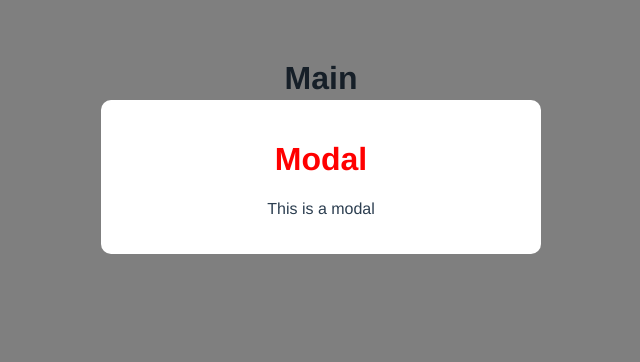
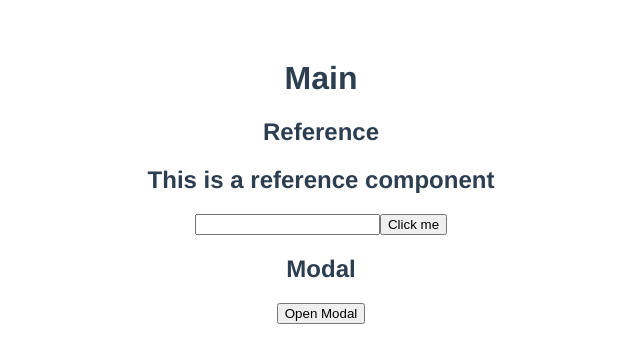
Before and after one commit to agung2001/hands-on-vue, a Vue app in the folder modal-project/: page / in a window 1280 px wide. Shown: the top 362 px of the page, without its empty margins (319-959 px from the left). Built offline with nearby package versions, Linux system fonts and the light colour scheme.

Commit message:
feat: implement emit

```diff
--- a/modal-project/src/components/Main.vue
+++ b/modal-project/src/components/Main.vue
@@ -1,19 +1,28 @@
 <script setup lang="ts">
+import { reactive } from 'vue';
 import Modal from './Modal.vue'
 import Reference from './Reference.vue';
 import { IModal } from '../types'
 
-const modal: IModal = {
+const modal: IModal = reactive({
     title: 'Modal',
     description: 'This is a modal',
-    isOpen: true
-}
+    isOpen: false
+})
 </script>
 
 <template>
     <div>
         <h1>Main</h1>
+
+        <h2>Reference</h2>
         <Reference />
-        <Modal :modal="modal" />
+
+        <h2>Modal</h2>
+        <Modal
+            :modal="modal"
+            @open="() => { modal.isOpen = true }"
+            @close="() => { modal.isOpen = false }"
+        />
     </div>
 </template>
--- a/modal-project/src/components/Modal.vue
+++ b/modal-project/src/components/Modal.vue
@@ -1,13 +1,20 @@
 <script setup lang="ts">
 import { IModal } from '../types'
+
 const { modal } = defineProps<{ modal: IModal }>()
+const emit = defineEmits(['open', 'close'])
 </script>
 
 <template>
-    <div class="backdrop">
-        <div class="modal">
-            <h1>{{ modal.title }}</h1>
-            <p>{{ modal.description }}</p>
+    <button @click="() => { emit('open') }">
+        Open Modal
+    </button>
+    <div v-if="modal.isOpen">
+        <div class="backdrop" @click="() => { emit('close') }">
+            <div class="modal">
+                <h1>{{ modal.title }}</h1>
+                <p>{{ modal.description }}</p>
+            </div>
         </div>
     </div>
 </template>
```
Also changed, not shown: 1 other file (tests, documents, lock files or other folders).
